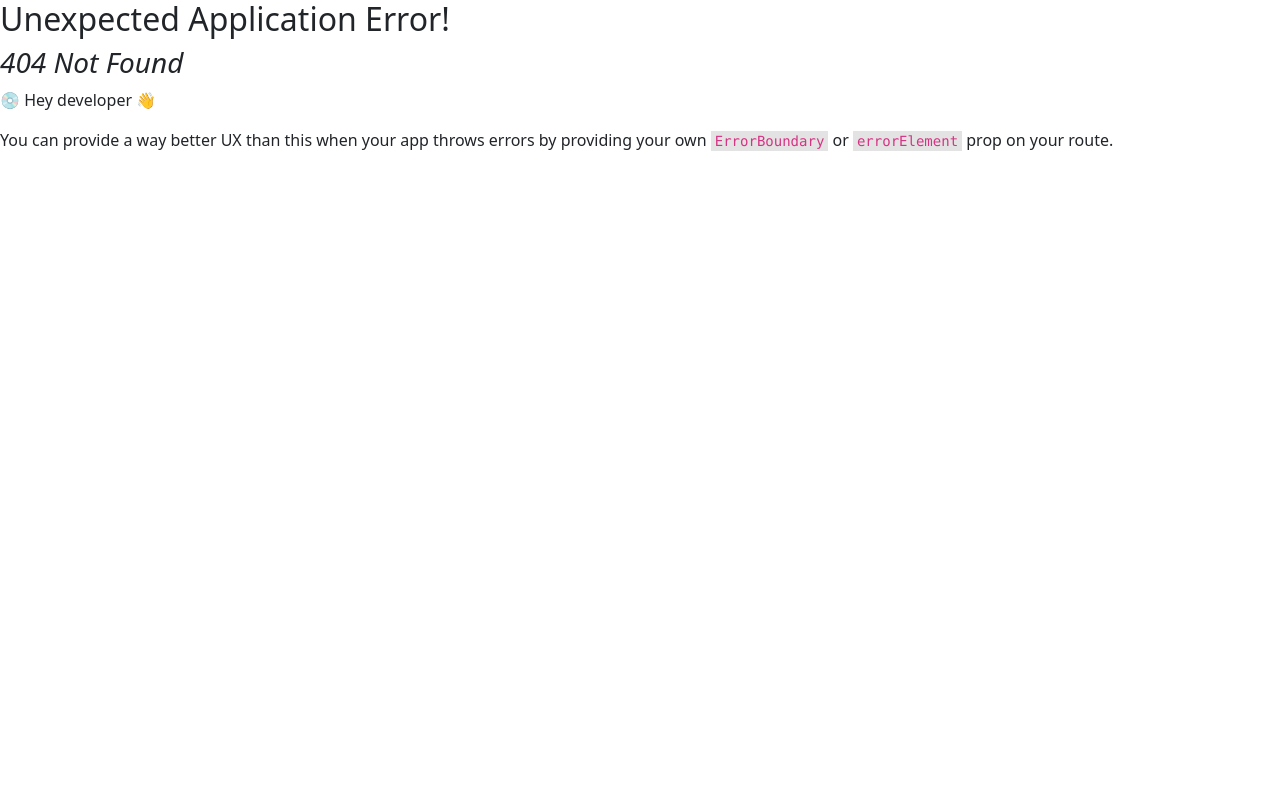
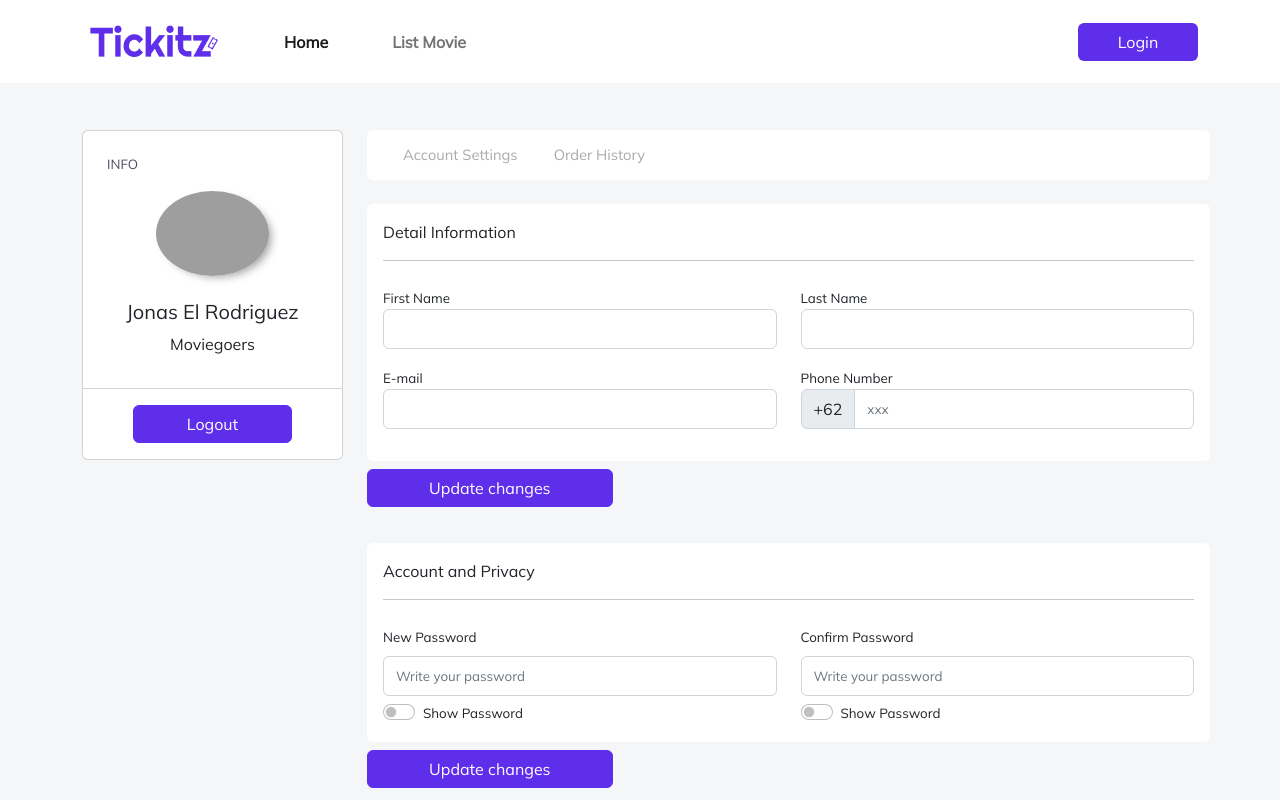
Before and after one commit to Fiqri-R-J/Tickitz-Fe, a React (Create React App) app: page /profile in a window 1280 px wide. Before the commit this address had no page. Shown: the top 800 px of the page. Built offline with nearby package versions, Linux system fonts and the light colour scheme; grey boxes are pictures that could not be loaded.

Commit message:
[ADD] Profile page

```diff
--- a/src/App.js
+++ b/src/App.js
@@ -3,6 +3,7 @@ import { createBrowserRouter, RouterProvider } from "react-router-dom";
 import Login from "./pages/auth/Login";
 import Home from "./pages/Home";
 import Detail from "./pages/Movies/Detail";
+import Profile from "./pages/Profile";
 import SignUp from "./pages/Sign-up";
 import ViewMovie from "./pages/View-movie";
 
@@ -28,6 +29,10 @@ function App() {
       path: "/detail/:id",
       element: <Detail />,
     },
+    {
+      path: "/profile",
+      element: <Profile />,
+    },
   ]);
 
   return <RouterProvider router={router} />;
--- /dev/null
+++ b/src/pages/Profile.jsx
@@ -0,0 +1,169 @@
+import React, { useState } from "react";
+import Navbar from "../components/organisms/Navbar";
+import Footer from "../components/organisms/Footer";
+import "../styles/profile.css";
+
+function Profile() {
+  const [isShowPassword, setIsShowPassword] = useState(false);
+  const [isShowConfirmPassword, setIsShowConfirmPassword] = useState(false);
+
+  return (
+    <div id="profile">
+      <Navbar />
+      <div id="content">
+        <div className="container">
+          <div className="row profile">
+            {/* leftside-content */}
+            <div className="col-lg-3">
+              <div className="card card-profile">
+                <div className="card-body">
+                  <label className="p-2 info">INFO</label>
+                  <div className="profile-data mt-2">
+                    <img
+                      src="https://www.omgtb.com/wp-content/uploads/2021/04/620_NC4xNjE-1-scaled.jpg"
+                      alt="profile-image"
+                    />
+                    <h5 className="mt-4">Jonas El Rodriguez</h5>
+                    <p>Moviegoers</p>
+                  </div>
+                </div>
+                <div className="card-footer">
+                  <button className="btn btn-primary btn-logout mt-2 mb-2">
+                    Logout
+                  </button>
+                </div>
+              </div>
+            </div>
+
+            {/* rightside-content */}
+            <div className="col-lg-9 ps-4 right-side">
+              <div className="row bg-white rounded">
+                <div className="menu-profile">
+                  <button className="me-4 color-aaa">Account Settings</button>
+                  <button className=" color-aaa">Order History</button>
+                </div>
+              </div>
+
+              <div>
+                <div className="row bg-white rounded mt-4">
+                  <div className="detail-information p-3">
+                    <div>
+                      <p>Detail Information</p>
+                      <hr />
+
+                      <div>
+                        <div className="row mt-4">
+                          <div className="form-group col-lg-6">
+                            <label htmlFor="">First Name</label>
+                            <input type="text" className="form-control" />
+                          </div>
+                          <div className="form-group col-lg-6">
+                            <label htmlFor="">Last Name</label>
+                            <input type="text" className="form-control" />
+                          </div>
+                          <div className="form-group col-lg-6 mt-3">
+                            <label htmlFor="">E-mail</label>
+                            <input type="text" className="form-control" />
+                          </div>
+                          <div className="form-group col-lg-6 mt-3">
+                            <label htmlFor="">Phone Number</label>
+                            <div className="input-group mb-3">
+                              <span className="input-group-text">+62</span>
+                              <input
+                                type="text"
+                                className="form-control"
+                                placeholder="xxx"
+                              />
+                            </div>
+                          </div>
+                        </div>
+                      </div>
+                    </div>
+                  </div>
+                </div>
+
+                <button className="btn btn-update-information mt-2">
+                  Update changes
+                </button>
+              </div>
+
+              <div className="mt-5">
+                <div className="row bg-white rounded mt-4">
+                  <div className="detail-information p-3">
+                    <div>
+                      <p>Account and Privacy</p>
+                      <hr />
+
+                      <div>
+                        <div className="row mt-4">
+                          <div className="form-group col-lg-6">
+                            <label htmlFor="">New Password</label>
+                            <input
+                              type={isShowPassword ? "text" : "password"}
+                              className="form-control mt-2"
+                              placeholder="Write your password"
+                            />
+                            <div className="form-check form-switch mt-1">
+                              <input
+                                className="form-check-input"
+                                type="checkbox"
+                                role="switch"
+                                id="flexSwitchCheckDefault"
+                                onChange={(event) =>
+                                  setIsShowPassword(event.target.checked)
+                                }
+                              />
+                              <label
+                                className="form-check-label label-show-password"
+                                htmlFor="flexSwitchCheckDefault"
+                              >
+                                Show Password
+                              </label>
+                            </div>
+                          </div>
+
+                          <div className="form-group col-lg-6">
+                            <label htmlFor="">Confirm Password</label>
+                            <input
+                              type={isShowConfirmPassword ? "text" : "password"}
+                              className="form-control mt-2"
+                              placeholder="Write your password"
+                            />
+                            <div className="form-check form-switch mt-1">
+                              <input
+                                className="form-check-input"
+                                type="checkbox"
+                                role="switch"
+                                id="flexSwitchCheckDefault"
+                                onChange={(event) =>
+                                  setIsShowConfirmPassword(event.target.checked)
+                                }
+                              />
+                              <label
+                                className="form-check-label label-show-password"
+                                htmlFor="flexSwitchCheckDefault"
+                              >
+                                Show Password
+                              </label>
+                            </div>
+                          </div>
+                        </div>
+                      </div>
+                    </div>
+                  </div>
+                </div>
+
+                <button className="btn btn-update-information mt-2">
+                  Update changes
+                </button>
+              </div>
+            </div>
+          </div>
+        </div>
+      </div>
+      <Footer />
+    </div>
+  );
+}
+
+export default Profile;
--- a/src/styles/components/footer.css
+++ b/src/styles/components/footer.css
@@ -1,4 +1,5 @@
 #footer {
+  background-color: white;
   margin: 170px 0px 40px 0px;
 }
 
--- a/src/styles/components/rightSideAuth.css
+++ b/src/styles/components/rightSideAuth.css
@@ -10,7 +10,7 @@
 }
 
 #right-side-auth .right-side-auth .right-side-group input[type="text"],
-input[type="password"] {
+#right-side-auth .right-side-auth .right-side-group input[type="password"] {
   height: 50px;
   font-size: 11pt;
 }
--- /dev/null
+++ b/src/styles/profile.css
@@ -0,0 +1,96 @@
+#profile {
+  font-family: "Mulish";
+  background-color: #f5f6f8;
+}
+
+#profile label {
+  font-size: 10pt;
+}
+
+#profile .info {
+  color: #4e4b66;
+}
+
+#profile #footer {
+  padding-top: 100px;
+}
+
+#profile #content {
+  padding-top: 130px;
+}
+
+#profile #content input[type="text"],
+#profile #content input[type="password"] {
+  height: 40px;
+  font-size: 10pt;
+}
+
+#profile #content .btn-update-information {
+  border: 1px solid #5f2eea !important;
+  background-color: #5f2eea !important;
+  color: white;
+  width: 30%;
+  margin: -12px;
+}
+
+#profile #content .menu-profile {
+  padding-left: 30px;
+}
+
+#profile #content .menu-profile button {
+  border: 0px solid #5f2eea !important;
+  background-color: white;
+  height: 50px;
+  font-size: 11pt;
+}
+
+.color-aaa {
+  color: #aaaaaa;
+}
+
+#profile .card-profile .card-body .profile-data {
+  width: 100%;
+  margin-top: -10px;
+  text-align: center;
+}
+
+#profile .card-profile .card-body img {
+  width: 50%;
+  border-radius: 50%;
+  box-shadow: 5px 4px 8px -3px rgba(129, 129, 129, 0.75);
+  -webkit-box-shadow: 5px 4px 8px -3px rgba(129, 129, 129, 0.75);
+  -moz-box-shadow: 5px 4px 8px -3px rgba(129, 129, 129, 0.75);
+}
+
+#profile .card-profile .card-footer {
+  display: flex;
+  justify-content: center;
+  align-items: center;
+  background-color: white;
+}
+
+#profile .card-profile .card-footer .btn-logout {
+  border: 1px solid #5f2eea !important;
+  background-color: #5f2eea !important;
+  color: white;
+  width: 70%;
+}
+
+@media (max-width: 768px) {
+  #profile #content {
+    padding-top: 100px;
+  }
+
+  #profile #content .card-profile {
+    margin-bottom: 40px;
+  }
+
+  #profile #content .right-side {
+    padding: 0px 25px 0px 25px;
+  }
+
+  #profile #content .btn-update-information {
+    width: 100%;
+    margin: 0px;
+  }
+}
```
